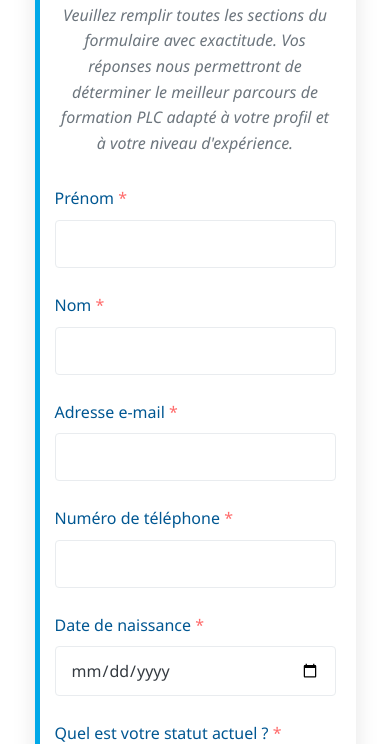
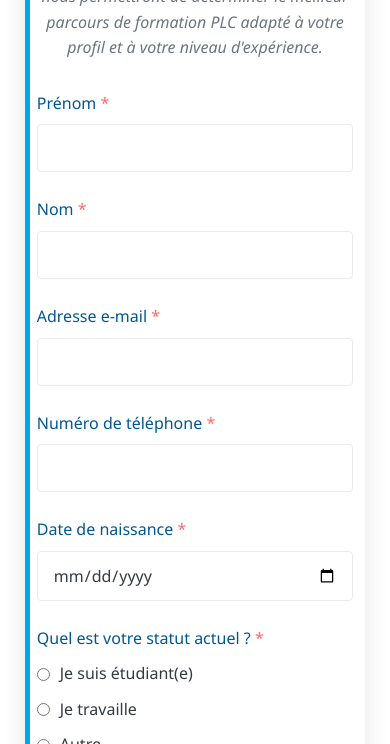
Before and after one commit to Bni-bourk/industrial-automation-course, a plain HTML site: page Enregistrement sitweb.html in a window 390 px wide. Shown: the part 356-1100 px from the top of the page. Drawn offline with Linux system fonts and the light colour scheme.

Commit message:
Update Enregistrement sitweb.html

```diff
--- a/Enregistrement sitweb.html
+++ b/Enregistrement sitweb.html
@@ -391,7 +391,7 @@
         /* Responsive Styles */
         @media (max-width: 768px) {
             .form-container {
-                padding: 30px 20px;
+                padding: 10px 12px;
             }
 
             .section-title h1 {
@@ -409,6 +409,12 @@
 
             .rating-item {
                 margin: 5px;
+            }
+            .container {
+                width: 95%;
+            }
+            .form-section {
+                padding: 100px 0 60px;
             }
         }
     </style>
```
